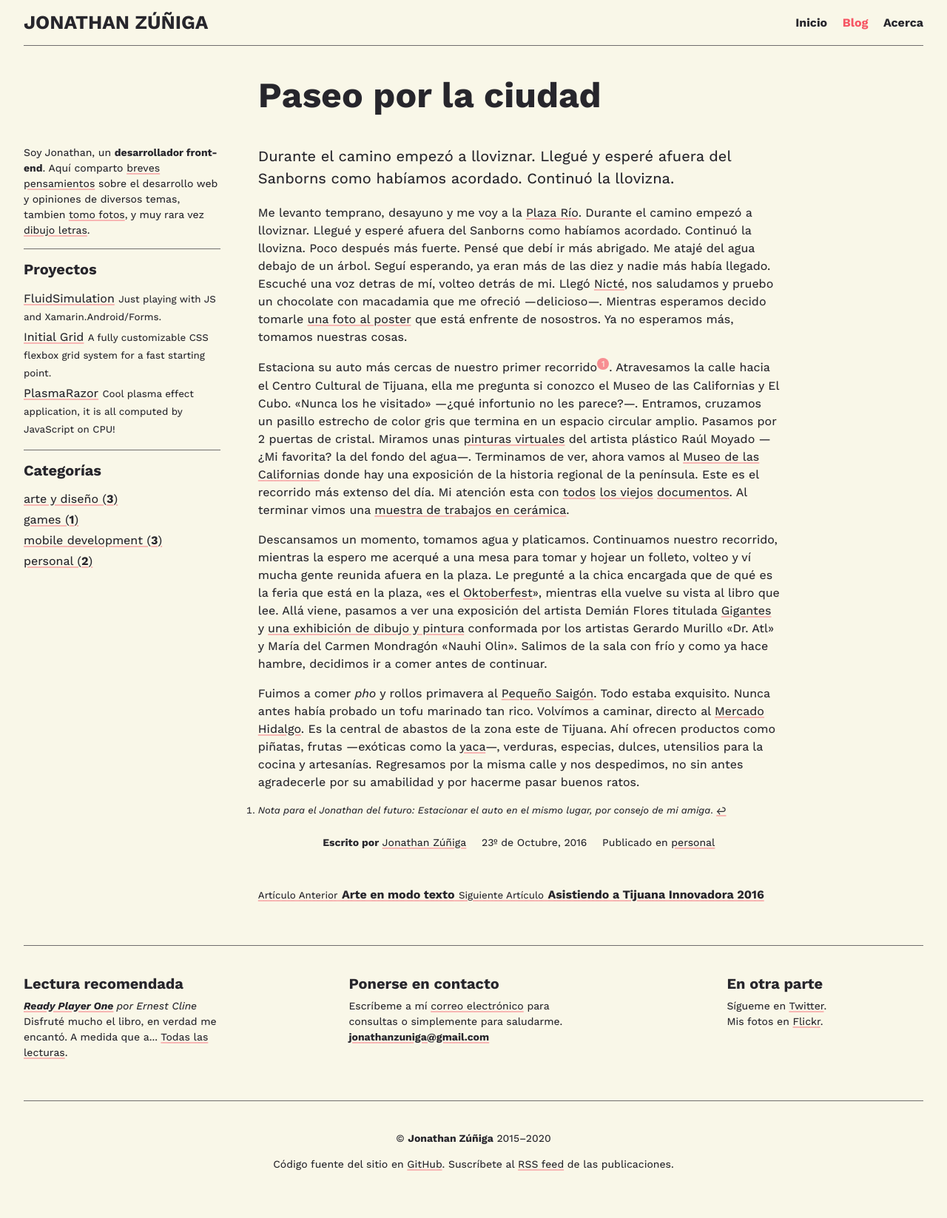
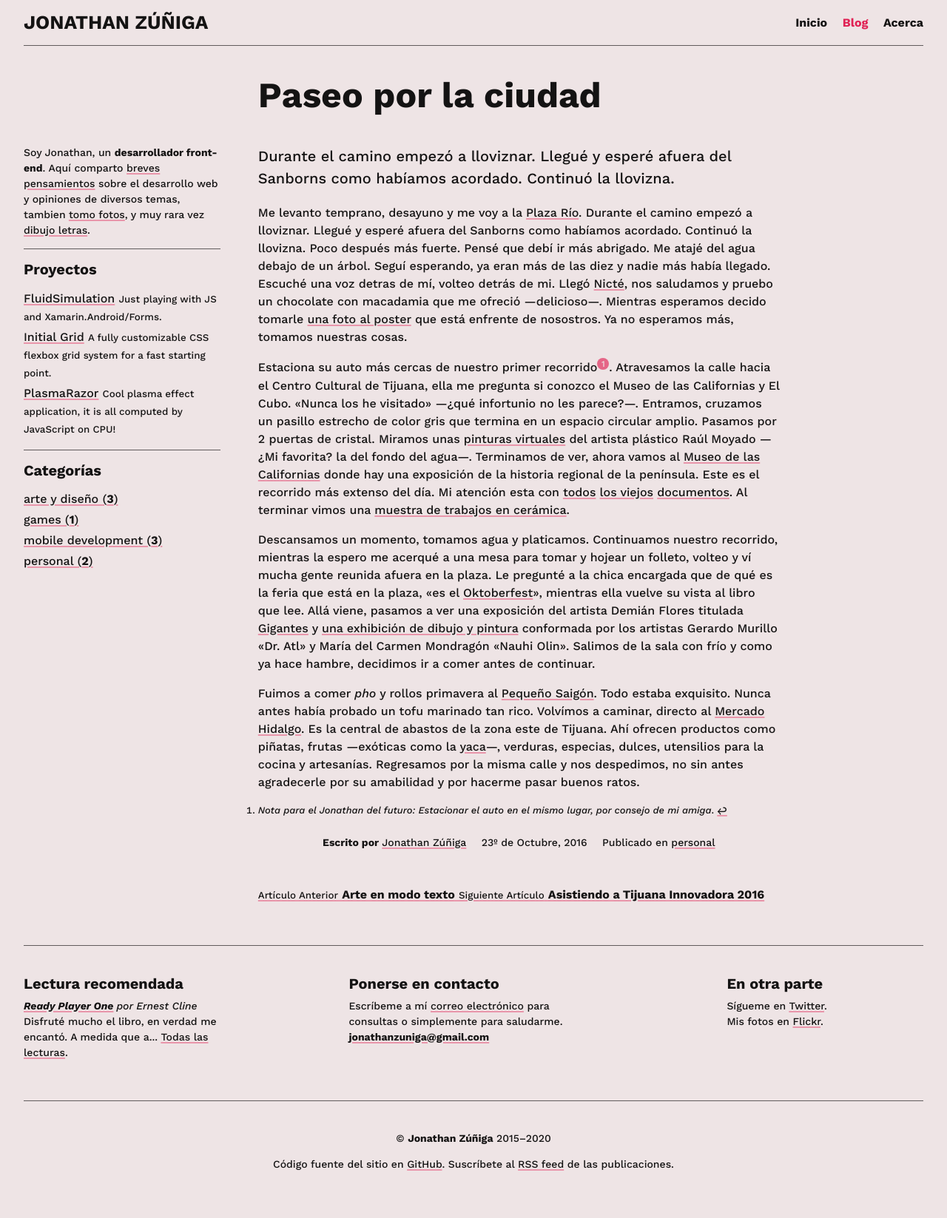
Before and after one commit to jonathanzuniga/jonathanzuniga.github.io, a Jekyll site: the page built from _posts/2016-10-23-paseo-por-la-ciudad.md, in a window 1280 px wide. Shown: the whole page at 74% size. Built offline with Jekyll 4.4.1, drawn with Linux system fonts in a browser that asks for light colours.

Commit message:
probar otra paleta de colores

```diff
--- a/_sass/_colors.scss
+++ b/_sass/_colors.scss
@@ -1,18 +1,32 @@
-$color-primary: #f65664;
+$color-primary: #e02254;
 $color-primary-65: rgba($color-primary, 0.65);
 $color-primary-30: rgba($color-primary, 0.3);
 
-// $color-secondary: #29b2a0;
-// $color-secondary-30: rgba($color-secondary, 0.3);
-// $color-secondary-075: rgba($color-secondary, 0.075);
-
-$color-neutral-dark: #27262c;
+$color-neutral-dark: #141313;
 $color-neutral-dark-65: rgba($color-neutral-dark, 0.65);
 $color-neutral-dark-30: rgba($color-neutral-dark, 0.3);
 $color-neutral-dark-15: rgba($color-neutral-dark, 0.15);
 $color-neutral-dark-0375: rgba($color-neutral-dark, 0.0375);
 
-$color-functional-1: #f9f7e8;
+$color-functional-1: #eee4e5;
+
+// $color-primary: #f65664;
+// $color-primary-65: rgba($color-primary, 0.65);
+// $color-primary-30: rgba($color-primary, 0.3);
+
+// // $color-secondary: #29b2a0;
+// // $color-secondary-30: rgba($color-secondary, 0.3);
+// // $color-secondary-075: rgba($color-secondary, 0.075);
+
+// $color-neutral-dark: #27262c;
+// $color-neutral-dark-65: rgba($color-neutral-dark, 0.65);
+// $color-neutral-dark-30: rgba($color-neutral-dark, 0.3);
+// $color-neutral-dark-15: rgba($color-neutral-dark, 0.15);
+// $color-neutral-dark-0375: rgba($color-neutral-dark, 0.0375);
+
+// $color-functional-1: #f9f7e8;
+
+// ---
 
 // $color-primary: #f66;
 // $color-primary-65: rgba($color-primary, 0.65);
--- a/_sass/_variables.scss
+++ b/_sass/_variables.scss
@@ -46,7 +46,7 @@ $body-bg-color: $color-functional-1;
 $body-color: $color-neutral-dark;
 $body-font-family: $font-family-primary;
 $body-font-size: $font-size;
-$body-font-weight: 450;
+$body-font-weight: 500;
 $body-line-height: 1.5;
 
 $heading-font-family: $font-family-primary;
```
Also changed, not shown: _posts/2016-10-14-arte-en-modo-texto.md (+1 -1 lines).
